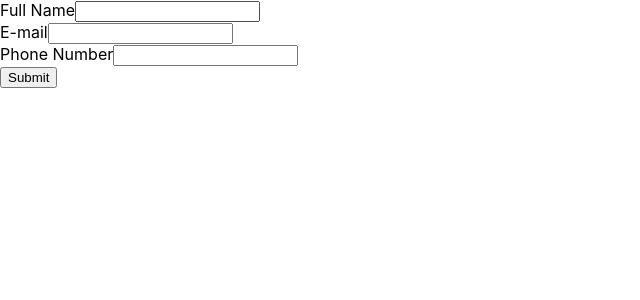
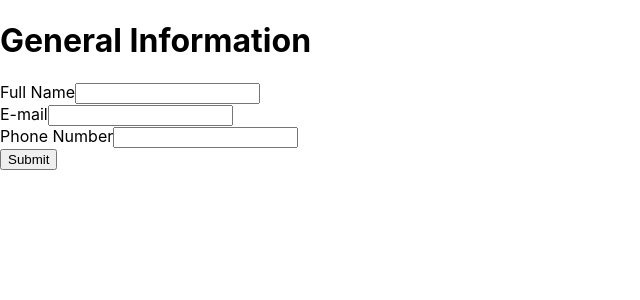
Before and after one commit to aaronlmjohnson/cv-project, a React (Create React App) app: page / in a window 1280 px wide. Shown: the top 300 px of the page, without its empty margins (0-640 px from the left). Built offline with nearby package versions, Linux system fonts and the light colour scheme.

Commit message:
added title to general information form

```diff
--- a/src/components/GeneralForm.js
+++ b/src/components/GeneralForm.js
@@ -16,14 +16,19 @@ const GeneralForm = (props)=>{
             </div>
         )
     }
+
     const { fullName, email, phone } = props;
     return (
+        <div id="general-info-form-section">
+            <h1>General Information</h1>
             <form id="general-info-form" onSubmit={props.onSubmit}>
                 {generalInput(fullName , "text", "full-name", "fullName", "Full Name")}
                 {generalInput(email, "email", "email", "email", "E-mail")}
                 {generalInput(phone, "phone", "phone", "phone", "Phone Number")}
                 <button type="submit">Submit</button>
             </form>
+        </div>
+
     )
 }
 
--- a/src/components/UserInfo.js
+++ b/src/components/UserInfo.js
@@ -51,11 +51,17 @@ const UserInfo = (props)=> {
       </ul>
     )
   }
+
+  const editButton = ()=>{
+    if(!user.generalInfo.isBeingEdited)
+      return (<button id="edit-general-info" onClick={handleEdit}>Edit</button>)
+  }
   return(
     <div id="general-info-container">
       <h1>General Information</h1>
         {displayView()}
-      <button id="edit-general-info" onClick={handleEdit}>Edit</button>
+        {editButton()}
+
     </div>
 
   )
```
Lines whose indentation alone changed are shown as unchanged.
